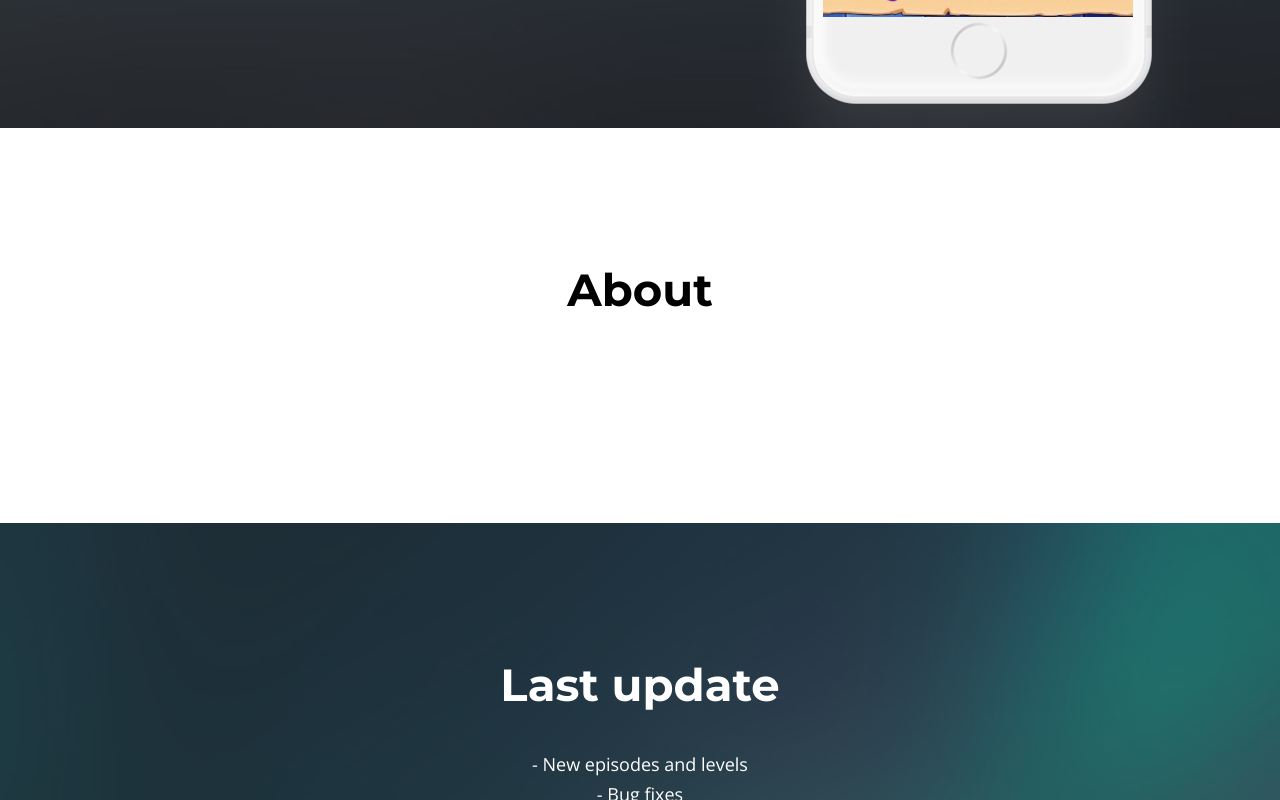
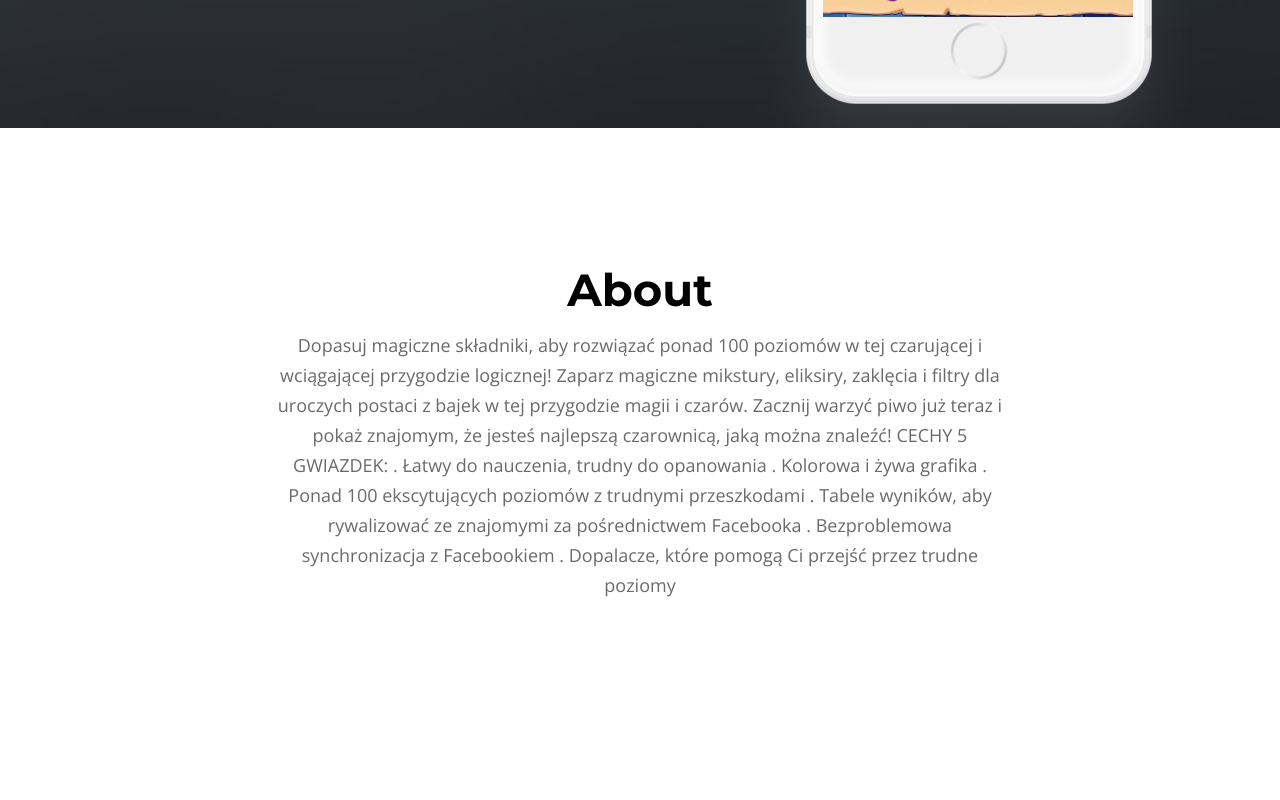
Before and after one commit to microfin777/witchy-w, a plain HTML site: page index.html in a window 1280 px wide. Shown: the part 772-1572 px from the top of the page. Drawn offline with nearby package versions, Linux system fonts and the light colour scheme; files whose address does not match are found by name.

Commit message:
Update index.html

```diff
--- a/index.html
+++ b/index.html
@@ -109,7 +109,20 @@
                         	<div class="row">
                         		<div class="col-md-8 col-md-offset-2 fh5co-section-heading text-center">
                                     <h2 class="fh5co-lead to-animate">About</h2>
-                                    <p class="fh5co-sub to-animate"></p>
+                                    <p class="fh5co-sub to-animate">
+                                        Dopasuj magiczne składniki, aby rozwiązać ponad 100 poziomów w tej czarującej i wciągającej przygodzie logicznej!
+
+Zaparz magiczne mikstury, eliksiry, zaklęcia i filtry dla uroczych postaci z bajek w tej przygodzie magii i czarów. Zacznij warzyć piwo już teraz i pokaż znajomym, że jesteś najlepszą czarownicą, jaką można znaleźć!
+
+CECHY 5 GWIAZDEK:
+. Łatwy do nauczenia, trudny do opanowania
+. Kolorowa i żywa grafika
+. Ponad 100 ekscytujących poziomów z trudnymi przeszkodami
+. Tabele wyników, aby rywalizować ze znajomymi za pośrednictwem Facebooka
+. Bezproblemowa synchronizacja z Facebookiem
+. Dopalacze, które pomogą Ci przejść przez trudne poziomy
+
+</p>
                                 </div>
 
                         	</div>
@@ -235,8 +248,7 @@
                         <div class="col-md-3 col-sm-129">
                             <div class="fh5co-footer-logo"><a href="/" class="notranslate">Witchy World</a></div>
                             <p class="fh5co-copyright">&copy; 2022. All Rights Reserved. </p>
-                            <p class="fh5co-social-icons notranslate">
-                                Rua Dráusio - Paulicéia, São Bernardo do Campo - SP, 09684-000                            </p>
+
                         </div>
 
                     </div>
```
